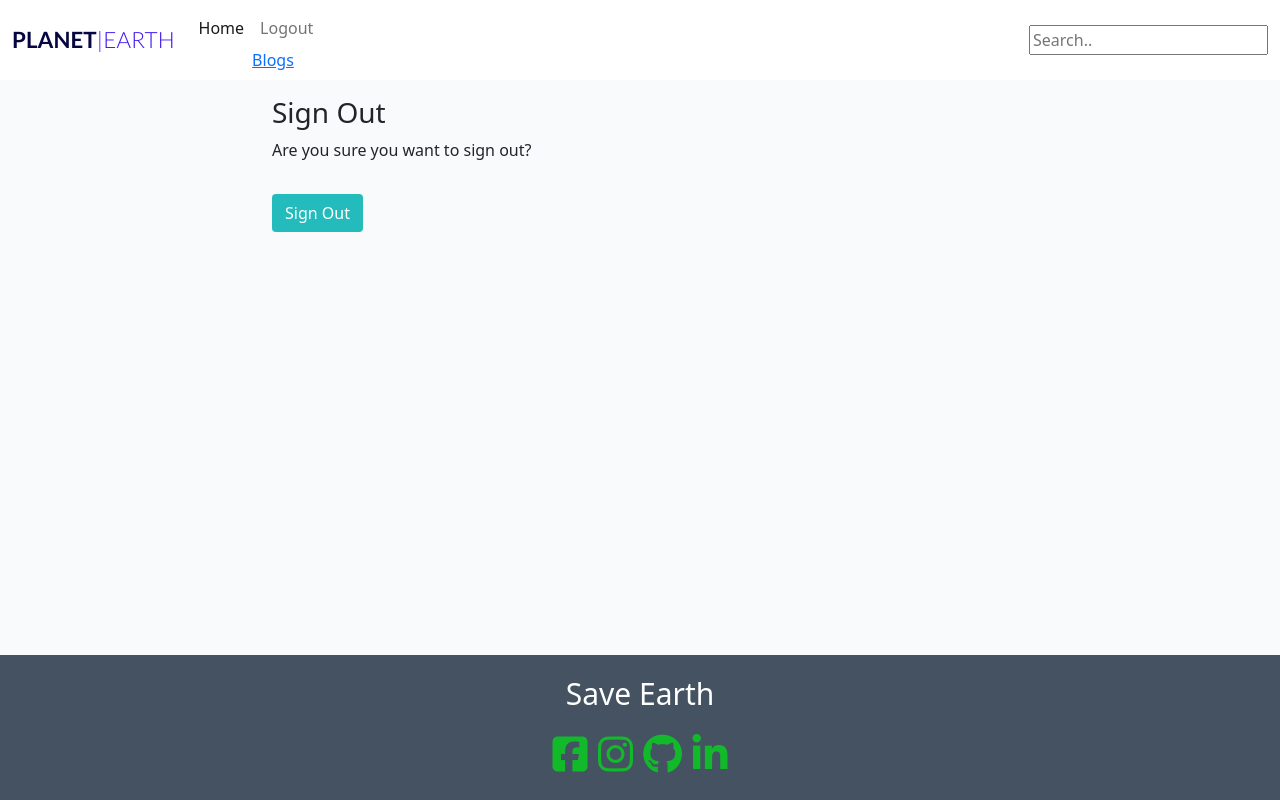
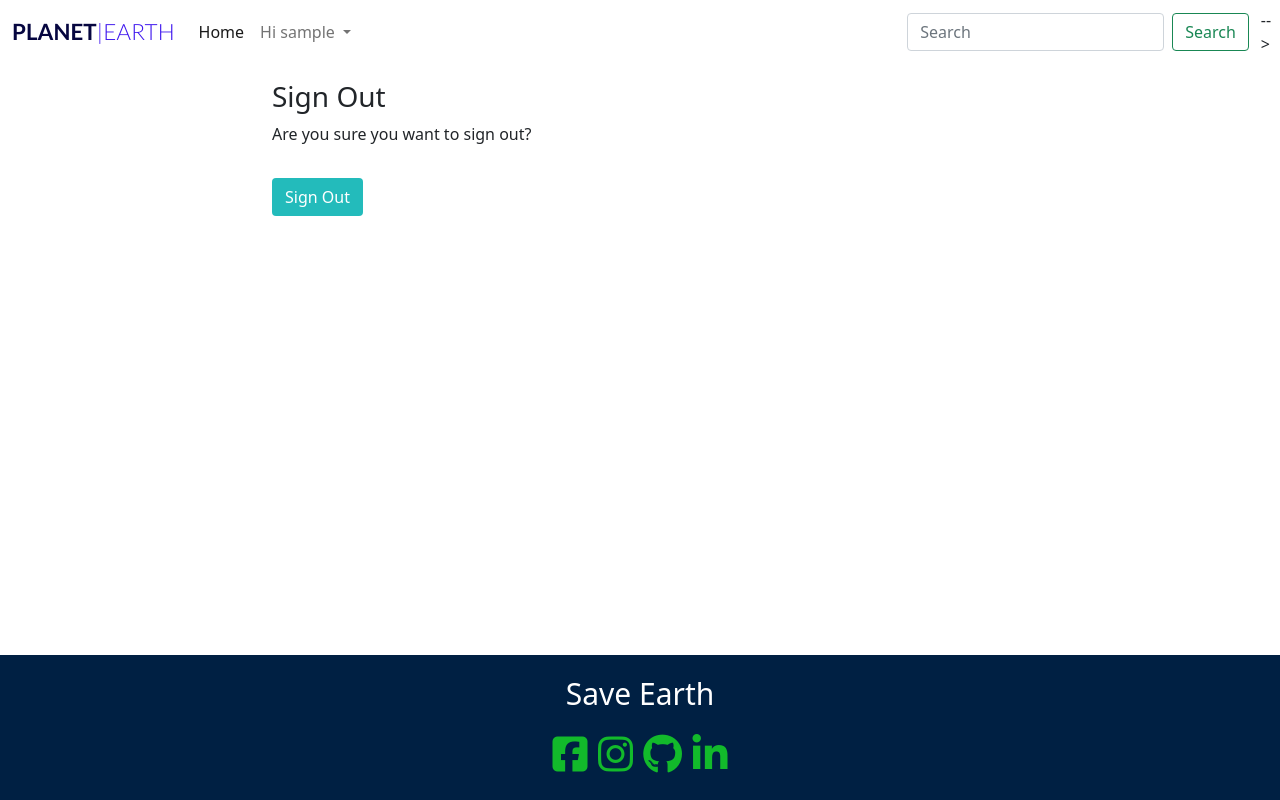
Before and after one commit to Lee-moran/Planet_Earth, a Django app: page /accounts/logout/ in a window 1280 px wide. Run offline with Django 3.2, Linux system fonts and the light colour scheme; the visitor is signed in with stand-in values (Sample User, id 1); parts of the project's set-up code (start-up, migrations or seed data) failed here and were passed over; some libraries are stand-ins or nearby versions.

Commit message:
updated nav element with dropdown

```diff
--- a/static/css/style.css
+++ b/static/css/style.css
@@ -26,11 +26,11 @@ body {
 }
 
 .dark-bg {
-    background-color: #445261;
+    background-color: #002043;
 }
 
 .main-bg {
-    background-color: #F9FAFC;
+    background-color: #ffffff;
 }
 
 .card {
@@ -167,18 +167,17 @@ body {
 
   }
 
-  .text-center-caption {
+.text-center-caption {
     position: relative;
   }
 
-  .text-container {
+.text-container {
     padding: 25px;
   }
 
-  .box-shadow {
+.box-shadow {
     box-shadow: 0 .25rem .75rem rgba(0, 0, 0, .05);
   }
-
 
 .footer {
     font-size: 30px;
--- a/templates/base.html
+++ b/templates/base.html
@@ -34,7 +34,40 @@
                 aria-controls="navbarText" aria-expanded="false" aria-label="Toggle navigation">
                 <span class="navbar-toggler-icon"></span>
             </button>
-            <div class="collapse navbar-collapse" id="navbarText">
+            <div class="collapse navbar-collapse" id="navbarSupportedContent">
+                <ul class="navbar-nav me-auto mb-2 mb-lg-0">
+                  <li class="nav-item">
+                    <a class="nav-link active" aria-current="page" href="{% url 'home' %}">Home</a>
+                  </li>
+                  {% if user.is_authenticated %}
+                  <li class="nav-item dropdown">
+                    <a class="nav-link dropdown-toggle" href="#" id="navbarDropdown" role="button" data-bs-toggle="dropdown" aria-expanded="false">
+                        Hi {{ user.username }}
+                    </a>
+                    <ul class="dropdown-menu" aria-labelledby="navbarDropdown">
+                      <li><a class="dropdown-item" href="{% url 'your_blogs' %}">Blogs</a></li>
+                      <li><a class="dropdown-item" href="{% url 'account_logout' %}">Logout</a></li>
+                      <li><hr class="dropdown-divider"></li>
+                      <li><a class="dropdown-item" href="#">Something else here</a></li>
+                    </ul>
+                  </li>
+                  {% else %}
+                  <li class="nav-item">
+                    <a class="nav-link" href="{% url 'account_signup' %}">Register</a>
+                  </li>
+                  <li class="nav-item">
+                    <a class="nav-link" href="{% url 'account_login' %}">Login</a>
+                  </li>
+                  {% endif %}
+                </ul>
+                <form class="d-flex">
+                  <input class="form-control me-2" type="search" placeholder="Search" aria-label="Search">
+                  <button class="btn btn-outline-success" type="submit">Search</button>
+                </form>
+              </div>
+            </div>
+
+            <!-- <div class="collapse navbar-collapse" id="navbarText">
                 <ul class="navbar-nav me-auto mb-2 mb-lg-0">
                     <li class="nav-item">
                         <a class="nav-link active" aria-current="page" href="{% url 'home' %}">Home</a>
@@ -42,7 +75,7 @@
                     {% if user.is_authenticated %}
                     <li class="nav-item">
                         <a class="nav-link" href="{% url 'account_logout' %}">Logout</a>
-                        <a class="nav-item" href="{% url 'your_blogs' %}">Blogs</a>
+                        <a class="nav-link" href="{% url 'your_blogs' %}">Blogs</a>
                     </li>
                     {% else %}
                     <li class="nav-item">
@@ -58,7 +91,7 @@
                     ONE|PLANET
                 </span> -->
 
-            </div>
+            </div> -->
         </div>
     </nav>
     <div class="container">
--- a/templates/index.html
+++ b/templates/index.html
@@ -64,7 +64,7 @@
 <header class="bg-light">
 
     <div class="container-fluid">
-        <div class="row px-1 py-2 my-5 text-center">
+        <div class="row px-1 py-2 text-center">
             {% load static %}
             <div id="carouselExampleInterval" class="carousel slide" data-bs-ride="carousel">
                 <div class="carousel-inner">
@@ -72,7 +72,7 @@
                     <img src="{% static 'images/galaxy.jpg' %}" class="d-block w-100" alt="...">
                   </div>
                   <div class="carousel-item" data-bs-interval="2000">
-                    <img src="{% static 'images/ariel.jpg' %}" class="d-block w-100" alt="...">
+                    <img src="{% static 'images/forest.jpg' %}" class="d-block w-100" alt="...">
                   </div>
                   <div class="carousel-item">
                     <img src="{% static 'images/stars.jpg' %}" class="d-block w-100" alt="...">
```
Also changed, not shown: blog/views.py (+4 -4 lines).
